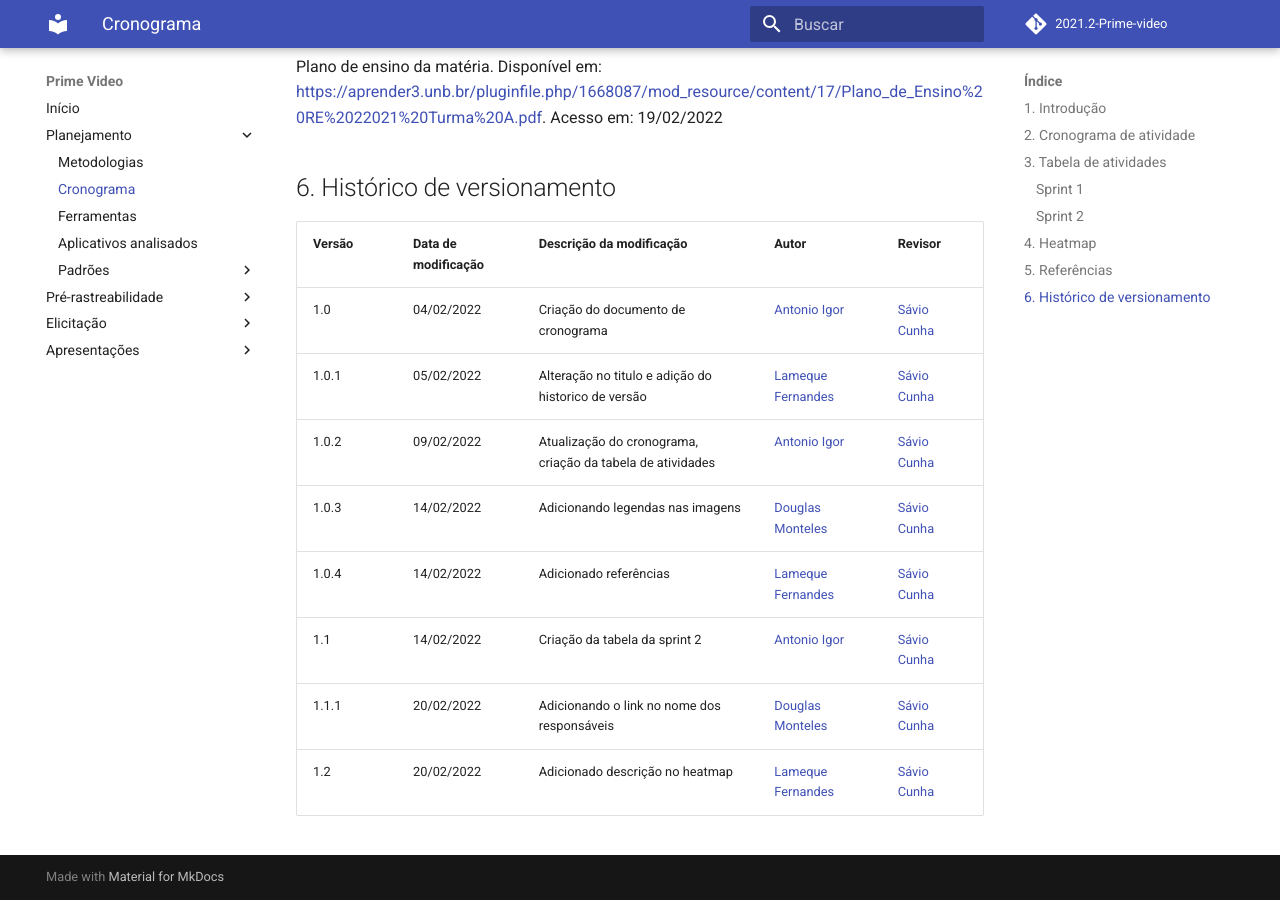
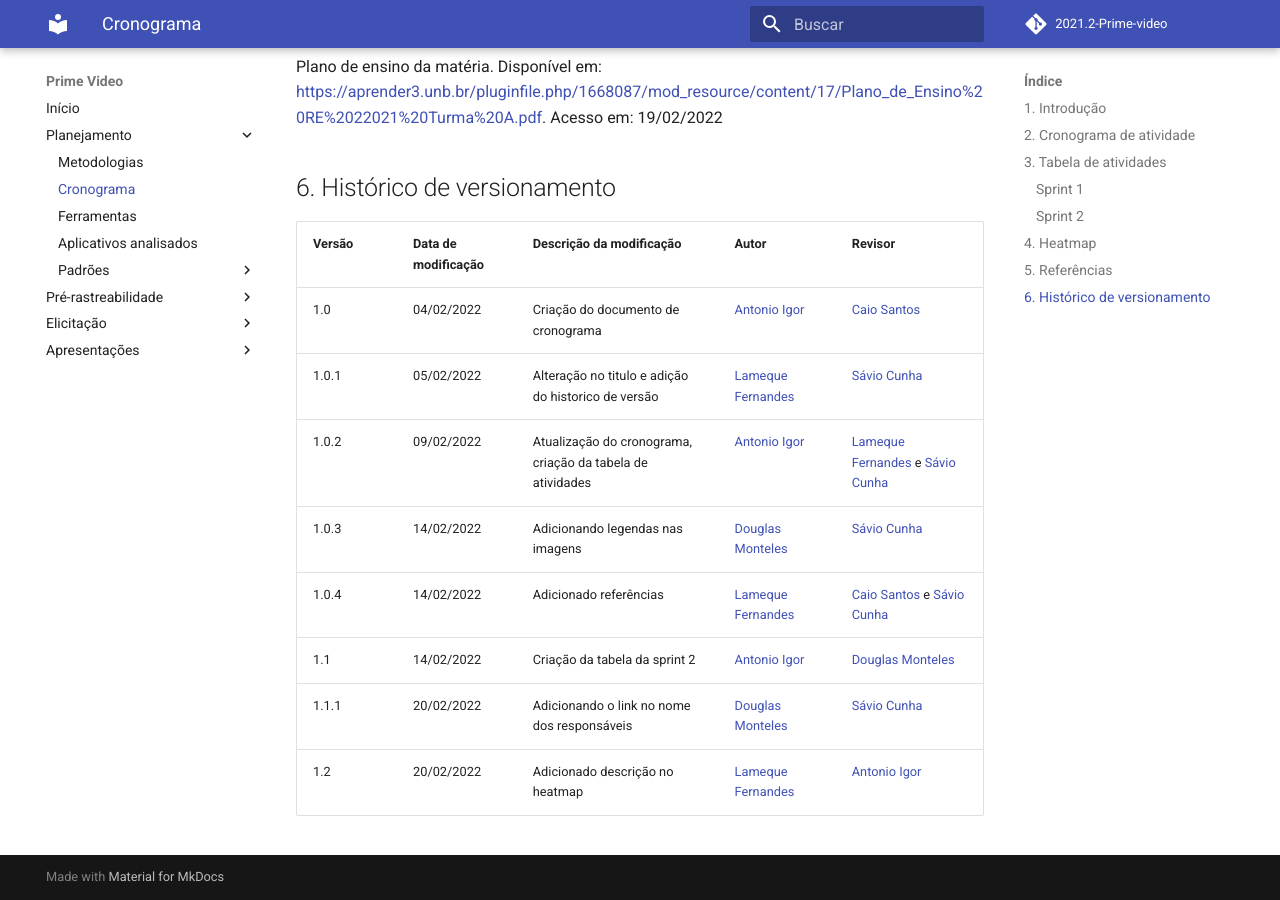
Before and after one commit to Requisitos-de-Software/2021.2-Prime-video, an MkDocs documentation site: the page built from docs/planejamento/cronograma.md, in a window 1280 px wide and 900 px high, scrolled down 2644 px. Built offline with MkDocs 1.6.1 and Material for MkDocs 9.7.7, drawn with Linux system fonts in a browser that asks for light colours; comment, search, counter and statistics services are not loaded.

Commit message:
Update cronograma.md

```diff
--- a/docs/planejamento/cronograma.md
+++ b/docs/planejamento/cronograma.md
@@ -70,11 +70,11 @@ Plano de ensino da matéria. Disponível em: <https://aprender3.unb.br/pluginfil
 
 |Versão|Data de modificação|Descrição da modificação|Autor|Revisor|
 |-|-|-|-|-|
-|1.0|04/02/2022| Criação do documento de cronograma|[Antonio Igor](https://github.com/antonioigorcarvalho)|[Sávio Cunha](https://github.com/savioc2)|
+|1.0|04/02/2022| Criação do documento de cronograma|[Antonio Igor](https://github.com/antonioigorcarvalho)|[Caio Santos](https://github.com/caiobsantos)|
 |1.0.1|05/02/2022| Alteração no titulo e adição do historico de versão|[Lameque Fernandes](https://github.com/lamequefernandes)|[Sávio Cunha](https://github.com/savioc2)|
-|1.0.2|09/02/2022| Atualização do cronograma, criação da tabela de atividades |[Antonio Igor](https://github.com/antonioigorcarvalho)|[Sávio Cunha](https://github.com/savioc2)|
+|1.0.2|09/02/2022| Atualização do cronograma, criação da tabela de atividades |[Antonio Igor](https://github.com/antonioigorcarvalho)|[Lameque Fernandes](https://github.com/lamequefernandes) e [Sávio Cunha](https://github.com/savioc2)|
 |1.0.3|14/02/2022| Adicionando legendas nas imagens |[Douglas Monteles](https://github.com/douglasmonteles)|[Sávio Cunha](https://github.com/savioc2)|
-|1.0.4|14/02/2022| Adicionado referências |[Lameque Fernandes](https://github.com/lamequefernandes)|[Sávio Cunha](https://github.com/savioc2)|
-|1.1|14/02/2022| Criação da tabela da sprint 2 |[Antonio Igor](https://github.com/antonioigorcarvalho)|[Sávio Cunha](https://github.com/savioc2)|
+|1.0.4|14/02/2022| Adicionado referências |[Lameque Fernandes](https://github.com/lamequefernandes)|[Caio Santos](https://github.com/caiobsantos) e [Sávio Cunha](https://github.com/savioc2)|
+|1.1|14/02/2022| Criação da tabela da sprint 2 |[Antonio Igor](https://github.com/antonioigorcarvalho)|[Douglas Monteles](https://github.com/douglasmonteles)|
 |1.1.1|20/02/2022| Adicionando o link no nome dos responsáveis |[Douglas Monteles](https://github.com/douglasmonteles)|[Sávio Cunha](https://github.com/savioc2)|
-|1.2|20/02/2022| Adicionado descrição no heatmap |[Lameque Fernandes](https://github.com/lamequefernandes)|[Sávio Cunha](https://github.com/savioc2)|
+|1.2|20/02/2022| Adicionado descrição no heatmap |[Lameque Fernandes](https://github.com/lamequefernandes)|[Antonio Igor](https://github.com/antonioigorcarvalho)|
```
